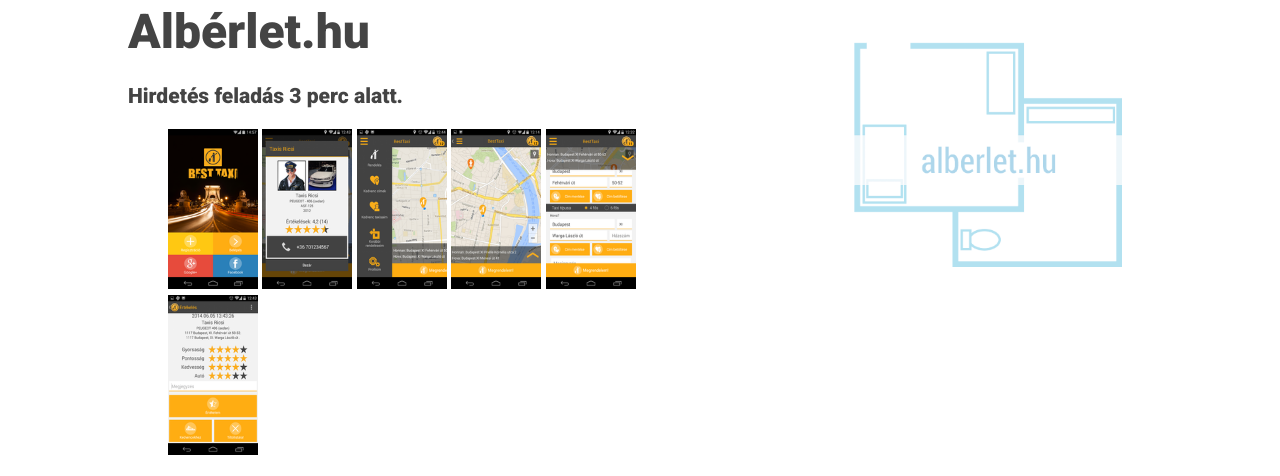
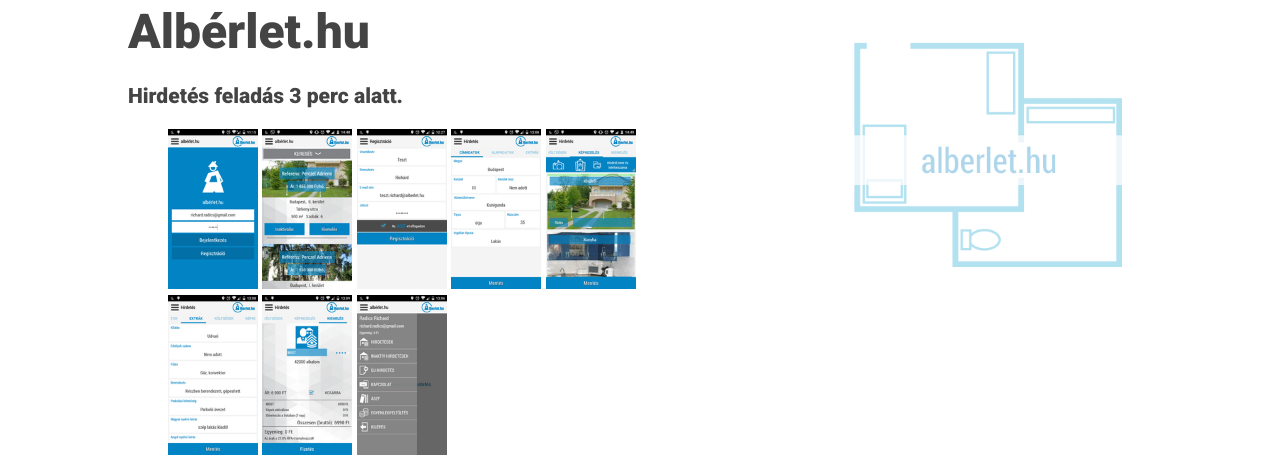
Before and after one commit to richardradics/richardradics.github.io, a plain HTML site: page index.html in a window 1280 px wide. Shown: the part 11080-11556 px from the top of the page. Drawn offline with nearby package versions, Linux system fonts and the light colour scheme; grey boxes are pictures that could not be loaded.

Commit message:
albi images

```diff
--- a/index.html
+++ b/index.html
@@ -115,12 +115,14 @@
 
 
 		  <ul class="gallery clearfix">
-				<li><a href="images/fullscreen/test.png" rel="prettyPhoto[gallery2]"><img src="images/thumbnails/rsz_test.png" width="90" height="160"  /></a></li>
-				<li><a href="images/fullscreen/test2.png" rel="prettyPhoto[gallery2]"><img src="images/thumbnails/rsz_test2.png" width="90" height="160"  /></a></li>
-				<li><a href="images/fullscreen/test3.png" rel="prettyPhoto[gallery2]"><img src="images/thumbnails/rsz_test3.png" width="90" height="160"  /></a></li>
-				<li><a href="images/fullscreen/test4.png" rel="prettyPhoto[gallery2]"><img src="images/thumbnails/rsz_test4.png" width="90" height="160"  /></a></li>
-				<li><a href="images/fullscreen/test5.png" rel="prettyPhoto[gallery2]"><img src="images/thumbnails/rsz_test5.png" width="90" height="160"  /></a></li>
-				<li><a href="images/fullscreen/test6.png" rel="prettyPhoto[gallery2]"><img src="images/thumbnails/rsz_test6.png" width="90" height="160"  /></a></li>
+				<li><a href="images/fullscreen/albi.png" rel="prettyPhoto[gallery2]"><img src="images/thumbnails/rsz_albi.png" width="90" height="160"  /></a></li>
+				<li><a href="images/fullscreen/albi1.png" rel="prettyPhoto[gallery2]"><img src="images/thumbnails/rsz_albi1.png" width="90" height="160"  /></a></li>
+				<li><a href="images/fullscreen/albi2.png" rel="prettyPhoto[gallery2]"><img src="images/thumbnails/rsz_albi2.png" width="90" height="160"  /></a></li>
+				<li><a href="images/fullscreen/albi3.png" rel="prettyPhoto[gallery2]"><img src="images/thumbnails/rsz_albi3.png" width="90" height="160"  /></a></li>
+				<li><a href="images/fullscreen/albi4.png" rel="prettyPhoto[gallery2]"><img src="images/thumbnails/rsz_albi4.png" width="90" height="160"  /></a></li>
+				<li><a href="images/fullscreen/albi5.png" rel="prettyPhoto[gallery2]"><img src="images/thumbnails/rsz_albi5.png" width="90" height="160"  /></a></li>
+				<li><a href="images/fullscreen/albi6.png" rel="prettyPhoto[gallery2]"><img src="images/thumbnails/rsz_albi6.png" width="90" height="160"  /></a></li>
+				<li><a href="images/fullscreen/albi7.png" rel="prettyPhoto[gallery2]"><img src="images/thumbnails/rsz_albi7.png" width="90" height="160"  /></a></li>
 			</ul>
 
 
```
Also changed, not shown: images/fullscreen/albi.png (added), images/fullscreen/albi1.png (added), images/fullscreen/albi2.png (added), images/fullscreen/albi3.png (added), images/fullscreen/albi4.png (added), images/fullscreen/albi5.png (added), images/fullscreen/albi6.png (added), images/fullscreen/albi7.png (added), images/thumbnails/rsz_albi.png (added), images/thumbnails/rsz_albi1.png (added), images/thumbnails/rsz_albi2.png (added), images/thumbnails/rsz_albi3.png (added), images/thumbnails/rsz_albi4.png (added), images/thumbnails/rsz_albi5.png (added), 2 more files.
